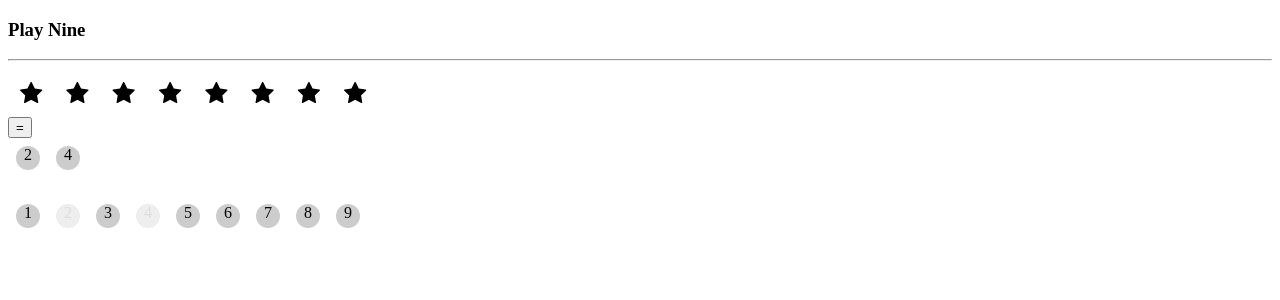
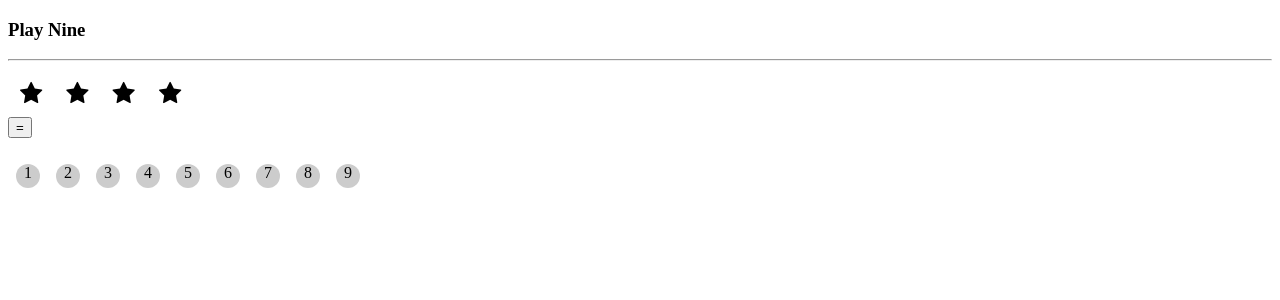
Before and after one commit to edwinchen85/play_nine_game_in_react, a React app: page / in a window 1280 px wide. Shown: the top 300 px of the page. Built offline with nearby package versions, Linux system fonts and the light colour scheme.

Commit message:
Selecting a number

```diff
--- a/src/js/App.js
+++ b/src/js/App.js
@@ -2,12 +2,12 @@
 import _ from 'lodash';
 
 const Stars = (props) => {
-  const numberOfStars = 1 + Math.floor(Math.random() * 9);
+  // const numberOfStars = 1 + Math.floor(Math.random() * 9);
 
   return (
     <div className="col-sm-5">
       {
-        _.range(numberOfStars).map(i => (
+        _.range(props.numberOfStars).map(i => (
           <i key={i} className="fa fa-star"></i>
         ))
       }
@@ -45,7 +45,11 @@
     <div className="panel text-center">
       <div>
         {
-          Numbers.list.map((number, i) => <span key={i} className={numberClassName(number)}>{number}</span>)
+          Numbers.list.map((number, i) => <span
+            key={i}
+            className={numberClassName(number)}
+            onClick={() => props.selectNumber(number)}
+          >{number}</span>)
         }
       </div>
     </div>
@@ -55,7 +59,15 @@
 
 class Game extends React.Component {
   state = {
-    selectedNumbers: [2, 4]
+    selectedNumbers: [],
+    numberOfStars: 1 + Math.floor(Math.random() * 9)
+  };
+
+  selectNumber = (clickedNumber) => {
+    if (this.state.selectedNumbers.indexOf(clickedNumber) >= 0) { return; }
+    this.setState((prevState) => ({
+      selectedNumbers: prevState.selectedNumbers.concat(clickedNumber)
+    }))
   };
 
   render() {
@@ -64,12 +76,15 @@
         <h3>Play Nine</h3>
         <hr />
         <div className="row">
-          <Stars />
+          <Stars numberOfStars={this.state.numberOfStars} />
           <Button />
           <Answer selectedNumbers={this.state.selectedNumbers} />
         </div>
         <br />
-        <Numbers selectedNumbers={this.state.selectedNumbers} />
+        <Numbers
+          selectedNumbers={this.state.selectedNumbers}
+          selectNumber={this.selectNumber}
+        />
       </div>
     );
   }
@@ -77,11 +92,11 @@
 
 class App extends React.Component {
 
-  constructor(props){
-    super(props);
+  // constructor(props){
+    // super(props);
 
 
-  }
+  // }
 
   render() {
     return (
```
